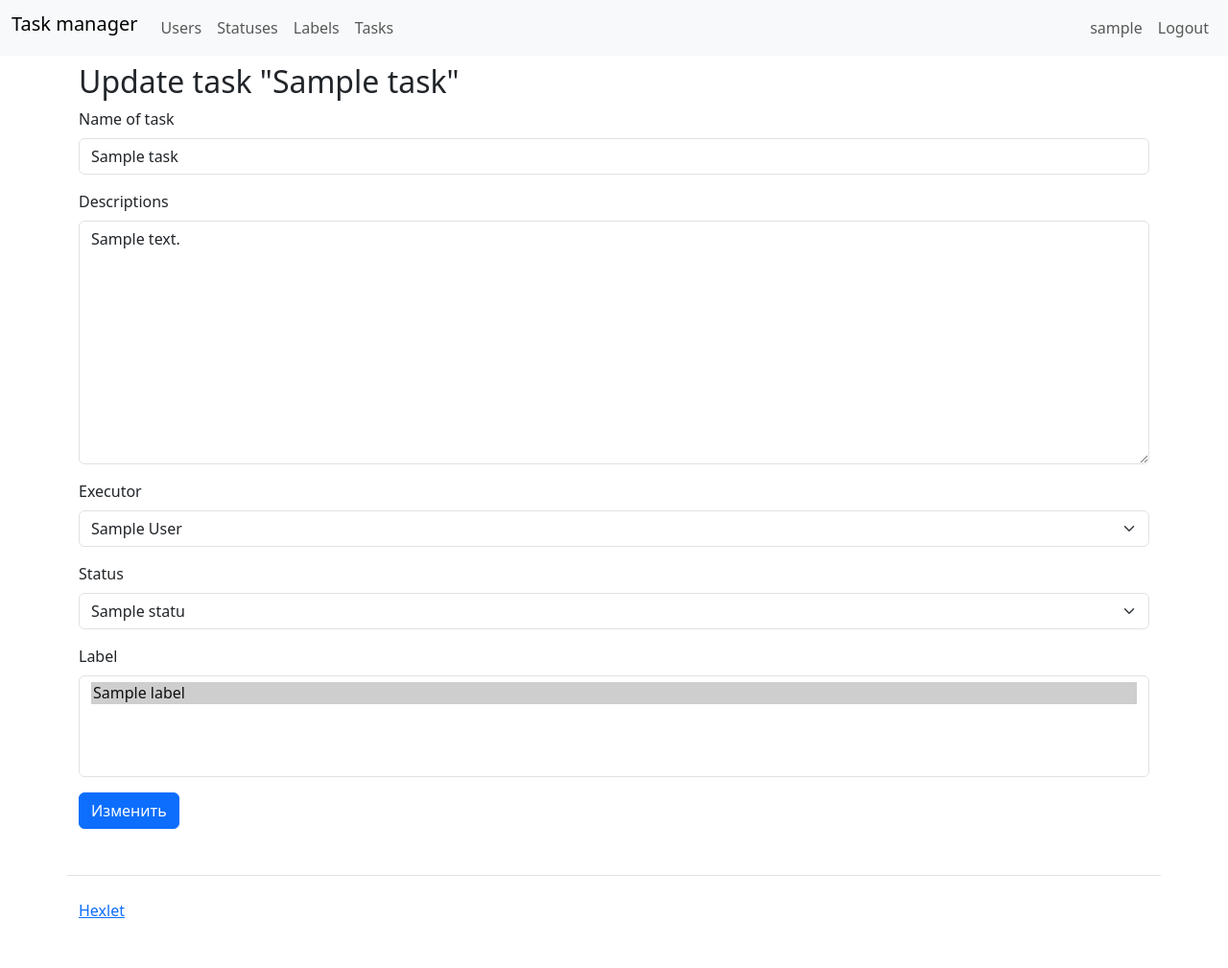
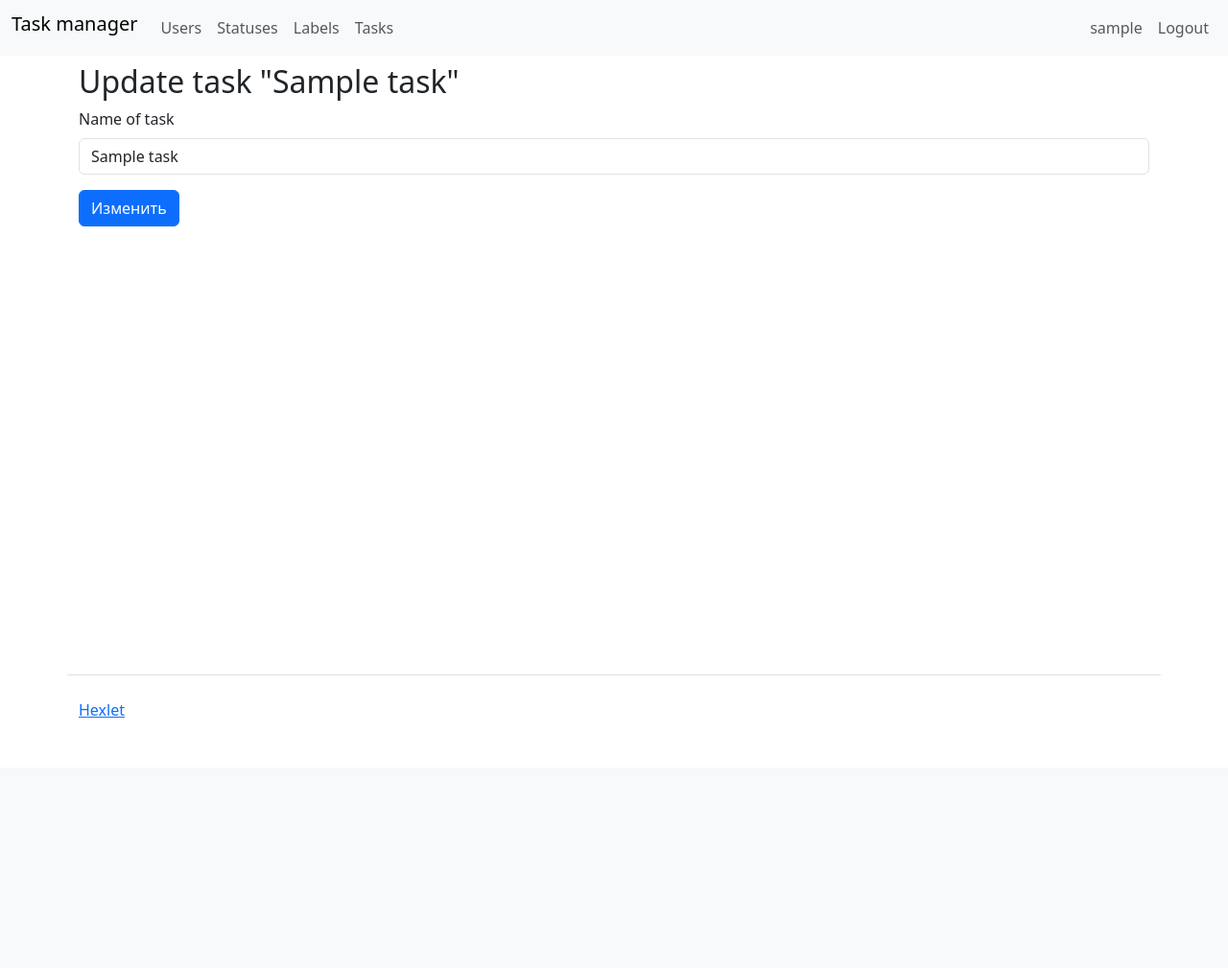
Before and after one commit to dimaevan/python-project-lvl4, a Django app: page /tasks/1/update/ in a window 1280 px wide. Shown: the whole page at 96% size. After the commit the page ends 748 px from the top, so only its background shows below. Run offline with Django 3.2, Linux system fonts and the light colour scheme; a user stored in the database is signed in; tables that the repository leaves empty hold one stand-in row (values such as "Sample post"); some libraries are stand-ins or nearby versions.

Commit message:
Tranlations/24

```diff
--- a/tasks/filter.py
+++ b/tasks/filter.py
@@ -17,7 +17,8 @@ class TaskFilter(django_filters.FilterSet):
             return queryset.filter(author=self.request.user).order_by('pk')
         return queryset
 
-    label = django_filters.filters.ModelChoiceFilter(queryset=Label.objects.all(), label=_('LabelOne'))
+    label = django_filters.filters.ModelChoiceFilter(queryset=Label.objects.all(),
+                                                     label=_('LabelOne'))
 
     class Meta:
         model = Task
--- a/templates/tasks/task_update.html
+++ b/templates/tasks/task_update.html
@@ -7,11 +7,7 @@
     <h2 class="mt-2">{% translate 'Update task' %} "{{object}}"</h2>
     <form action="" method="post">
         {% csrf_token %}
-        <div>{% bootstrap_field form.name %}</div>
-        <div>{% bootstrap_field form.description %}</div>
-        <div>{% bootstrap_field form.executor %}</div>
-        <div>{% bootstrap_field form.status %}</div>
-        <div>{% bootstrap_field form.label field_class=multiple %}</div>
+        {% bootstrap_field form.name %}
         <button type="submit" class="btn btn-primary">{% translate 'Change' %}</button>
     </form>
 </div>
```
